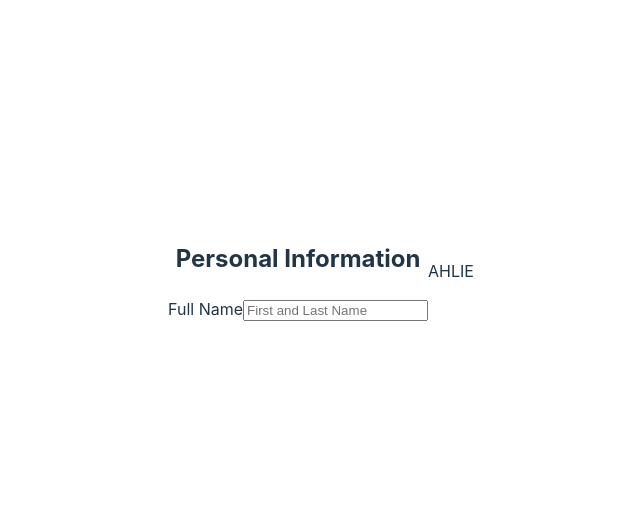
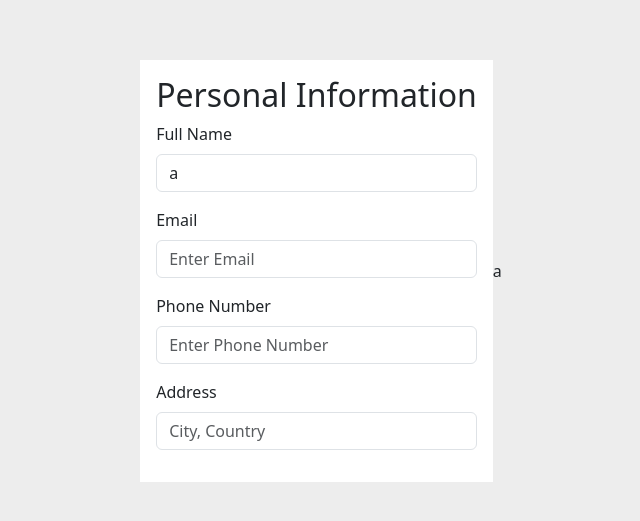
Before and after one commit to hackerover90/CV-Application, a React (Vite) app: page / in a window 1280 px wide. Shown: the part 129-650 px from the top of the page, without its empty margins (319-959 px from the left). Built offline with nearby package versions, Linux system fonts and the light colour scheme.

Commit message:
Link personal info form input to resume header

```diff
--- a/package.json
+++ b/package.json
@@ -10,6 +10,7 @@
     "preview": "vite preview"
   },
   "dependencies": {
+    "bootstrap": "^5.3.2",
     "react": "^18.2.0",
     "react-dom": "^18.2.0"
   },
--- a/src/components/App.jsx
+++ b/src/components/App.jsx
@@ -4,11 +4,14 @@ import ResumeForm from './ResumeForm.jsx'
 import '../styles/App.css'
 
 function App() {
-
+  const [text, setText] = useState("a")
+  function handleChange(e) {
+    setText(e.target.value)
+  }
   return (
     <>
-      <ResumeForm/>
-      <Resume/>
+      <ResumeForm value={text} onChange={handleChange} />
+      <Resume text={text} />
     </>
   )
 }
--- /dev/null
+++ b/src/components/Header.jsx
@@ -0,0 +1,12 @@
+import { useState } from "react";
+
+function Header({ text }) {
+    return (
+        <div className="header">
+            <div id="headerName">{text}</div>
+            <div id="headerInfo"></div>
+        </div>
+    )
+}
+
+export default Header
--- a/src/components/PersonalInfo.jsx
+++ b/src/components/PersonalInfo.jsx
@@ -1,11 +1,25 @@
 import { useState } from "react";
 
-function PersonalInfo() {
+function PersonalInfo({value, onChange}) {
     return (
-        <form>
+        <form className="bg-white p-3">
             <h2>Personal Information</h2>
-            <label htmlFor='fullName'>Full Name</label>
-            <input type="text" id="fullName" name="name" placeholder="First and Last Name" />
+            <div className="mb-3">
+                <label htmlFor='fullName' className="form-label">Full Name</label>
+                <input type="text" className="form-control" id="fullName" name="name" value={value} onChange={onChange} placeholder="First and Last Name" />
+            </div>
+            <div className="mb-3">
+                <label htmlFor='email' className="form-label">Email</label>
+                <input type="email" className="form-control" id="email" name="email" placeholder="Enter Email" />
+            </div>
+            <div className="mb-3">
+                <label htmlFor='phoneNum' className="form-label">Phone Number</label>
+                <input type="number" className="form-control" id="phoneNum" name="phoneNumber" placeholder="Enter Phone Number" />
+            </div>
+            <div className="mb-3">
+                <label htmlFor='address' className="form-label">Address</label>
+                <input type="text" className="form-control" id="address" name="address" placeholder="City, Country" />
+            </div>
         </form>
     )
 }
--- a/src/components/Resume.jsx
+++ b/src/components/Resume.jsx
@@ -1,14 +1,14 @@
 import { useState } from 'react'
+import Header from './Header'
 
-function resume() {
+function Resume({ text }) {
     return (
         <>
             <div className='resume-template'>
-                AHLIE
+                <Header text={text} />
             </div>
-
         </>
     )
 }
 
-export default resume
+export default Resume
--- a/src/components/ResumeForm.jsx
+++ b/src/components/ResumeForm.jsx
@@ -1,12 +1,12 @@
 import { useState } from "react";
 import PersonalInfo from "./PersonalInfo";
 
-function ResumeForm() {
-    const [count, setCount] = useState(0)
+function ResumeForm({ value, onChange }) {
+    //const [count, setCount] = useState(0)
 
     return (
         <div className='resume-edit'>
-            <PersonalInfo />
+            <PersonalInfo value={value} onChange={onChange} />
         </div>
     )
 }
--- a/src/main.jsx
+++ b/src/main.jsx
@@ -2,6 +2,8 @@ import React from 'react'
 import ReactDOM from 'react-dom/client'
 import App from './components/App.jsx'
 import './styles/index.css'
+import "bootstrap/dist/css/bootstrap.min.css";
+import "bootstrap/dist/js/bootstrap.bundle.min";
 
 ReactDOM.createRoot(document.getElementById('root')).render(
   <React.StrictMode>
--- a/src/styles/index.css
+++ b/src/styles/index.css
@@ -3,9 +3,9 @@
   line-height: 1.5;
   font-weight: 400;
 
-  color-scheme: light dark;
+
   color: rgba(255, 255, 255, 0.87);
-  background-color: #242424;
+
 
   font-synthesis: none;
   text-rendering: optimizeLegibility;
@@ -14,62 +14,20 @@
 
 }
 
-a {
-  font-weight: 500;
-  color: #646cff;
-  text-decoration: inherit;
-}
-a:hover {
-  color: #535bf2;
-}
-
 body {
   margin: 0;
   display: flex;
-  place-items: center;
-  min-width: 320px;
+  min-width: 100vw;
   min-height: 100vh;
 }
 
 #root {
+  margin: 0;
   display: flex;
+  min-width: 100vw;
+  min-height: 100vh;
   justify-content: center;
   align-items: center;
+  text-align: start;
+  background-color: rgba(233, 233, 233, 0.8);
 }
-
-h1 {
-  font-size: 3.2em;
-  line-height: 1.1;
-}
-
-button {
-  border-radius: 8px;
-  border: 1px solid transparent;
-  padding: 0.6em 1.2em;
-  font-size: 1em;
-  font-weight: 500;
-  font-family: inherit;
-  background-color: #1a1a1a;
-  cursor: pointer;
-  transition: border-color 0.25s;
-}
-button:hover {
-  border-color: #646cff;
-}
-button:focus,
-button:focus-visible {
-  outline: 4px auto -webkit-focus-ring-color;
-}
-
-@media (prefers-color-scheme: light) {
-  :root {
-    color: #213547;
-    background-color: #ffffff;
-  }
-  a:hover {
-    color: #747bff;
-  }
-  button {
-    background-color: #f9f9f9;
-  }
-}
```
Also changed, not shown: 1 other file (tests, documents, lock files or other folders).
